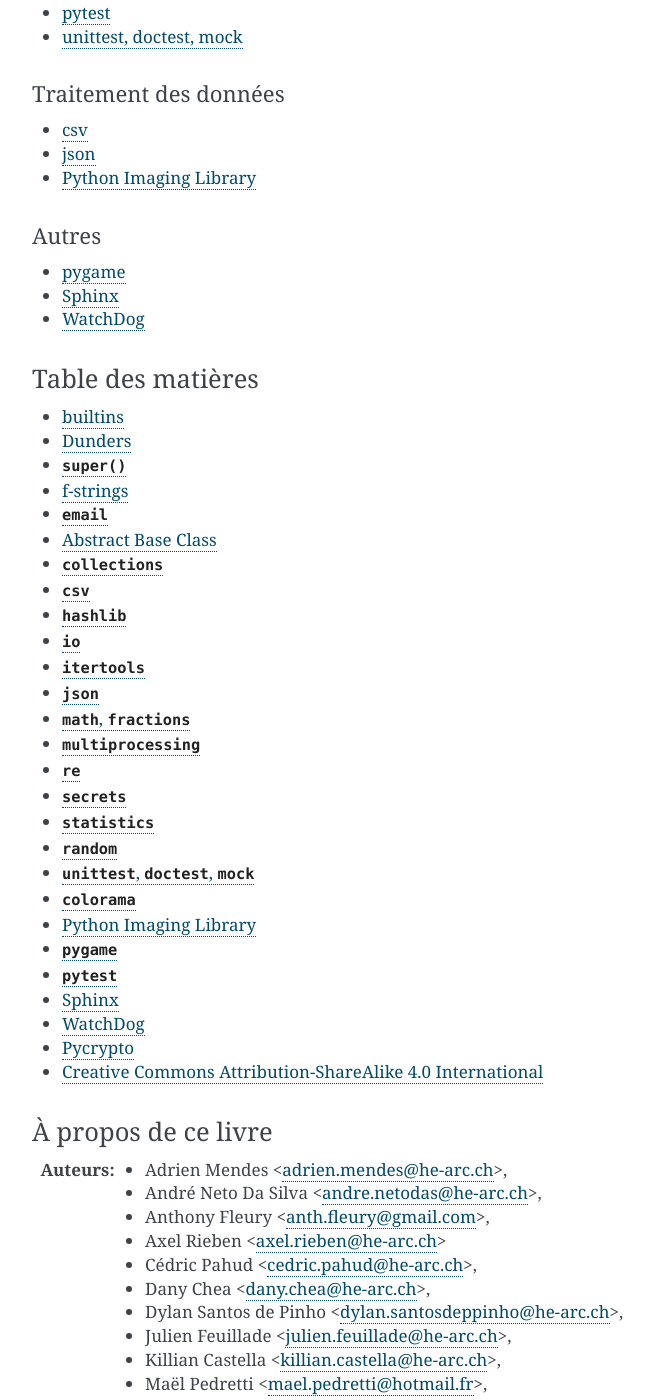
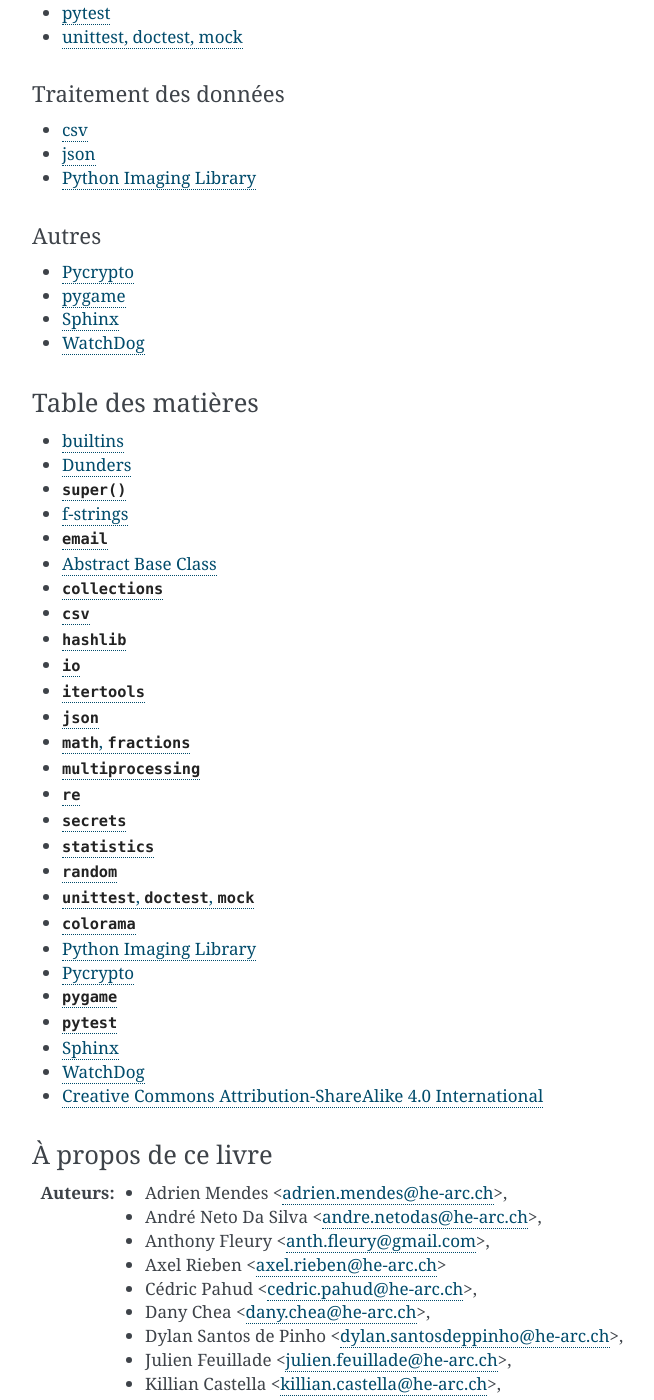
Before and after one commit to HE-Arc/livre-python, a Sphinx documentation site: the page built from source/index.rst, in a window 1280 px wide and 1400 px high, scrolled down 1035 px. Shown: the whole window, without its empty margins (388-1042 px from the left). Built offline with Sphinx 7.4.7, drawn with Linux system fonts in a browser that asks for light colours.

Commit message:
Ajout de pycrypto à l'introduction.
Signed-off-by: Yoan Blanc <yoan@dosimple.ch>

```diff
--- a/source/index.rst
+++ b/source/index.rst
@@ -32,12 +32,12 @@
 
    colorama/index.rst
    pillow/index.rst
+   pycrypto/index.rst
    pygame/index.rst
    pytest/index.rst
    sphinx/index.rst
    watchdog/index.rst
 
-   pycrypto/index.rst
    licence.rst
 
 À propos de ce livre
--- a/source/introduction.rst
+++ b/source/introduction.rst
@@ -57,6 +57,7 @@
 Autres
 ------
 
+* :ref:`pycrypto-tutorial`
 * :ref:`pygame-tutorial`
 * :ref:`sphinx-tutorial`
 * :ref:`watchdog-tutorial`
```
